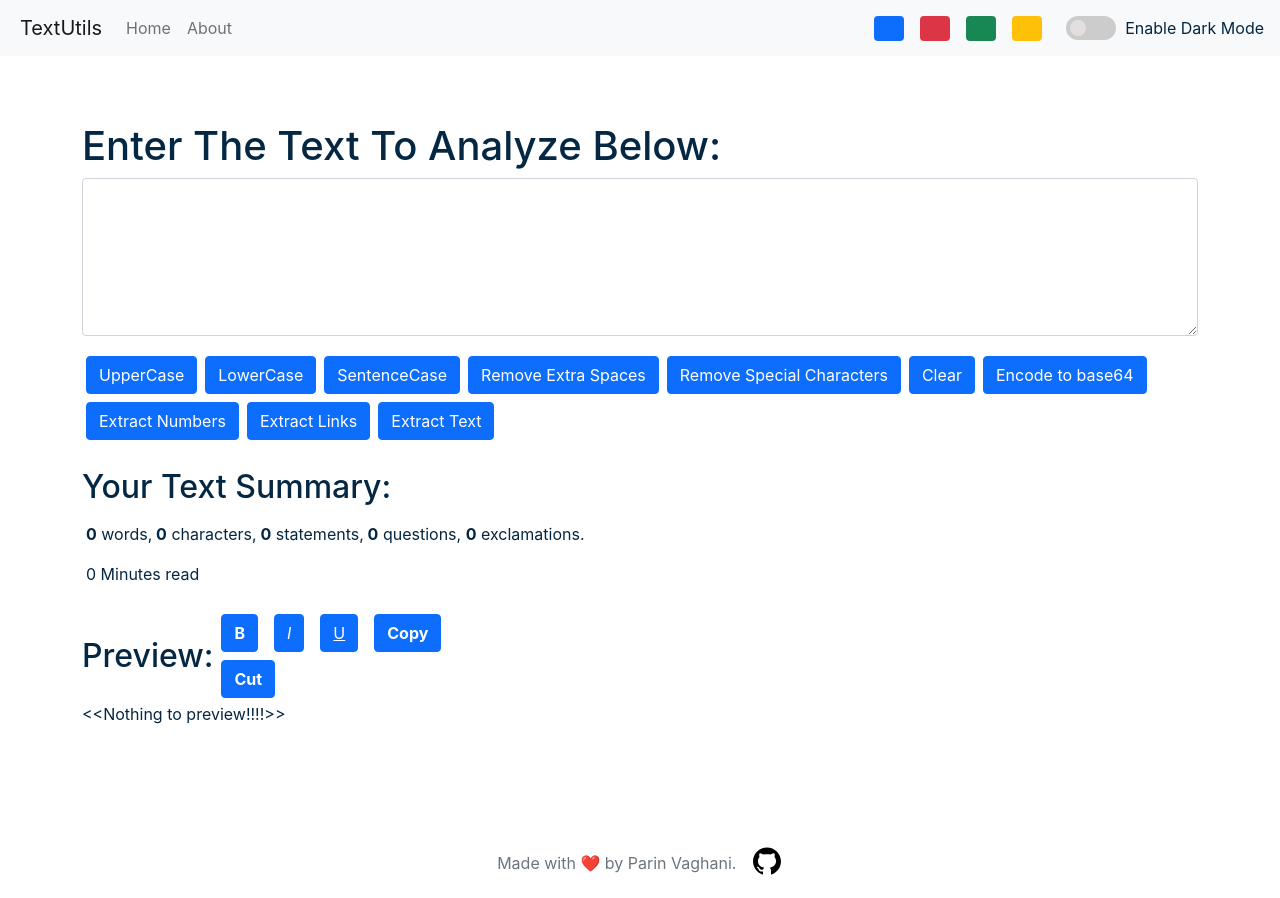
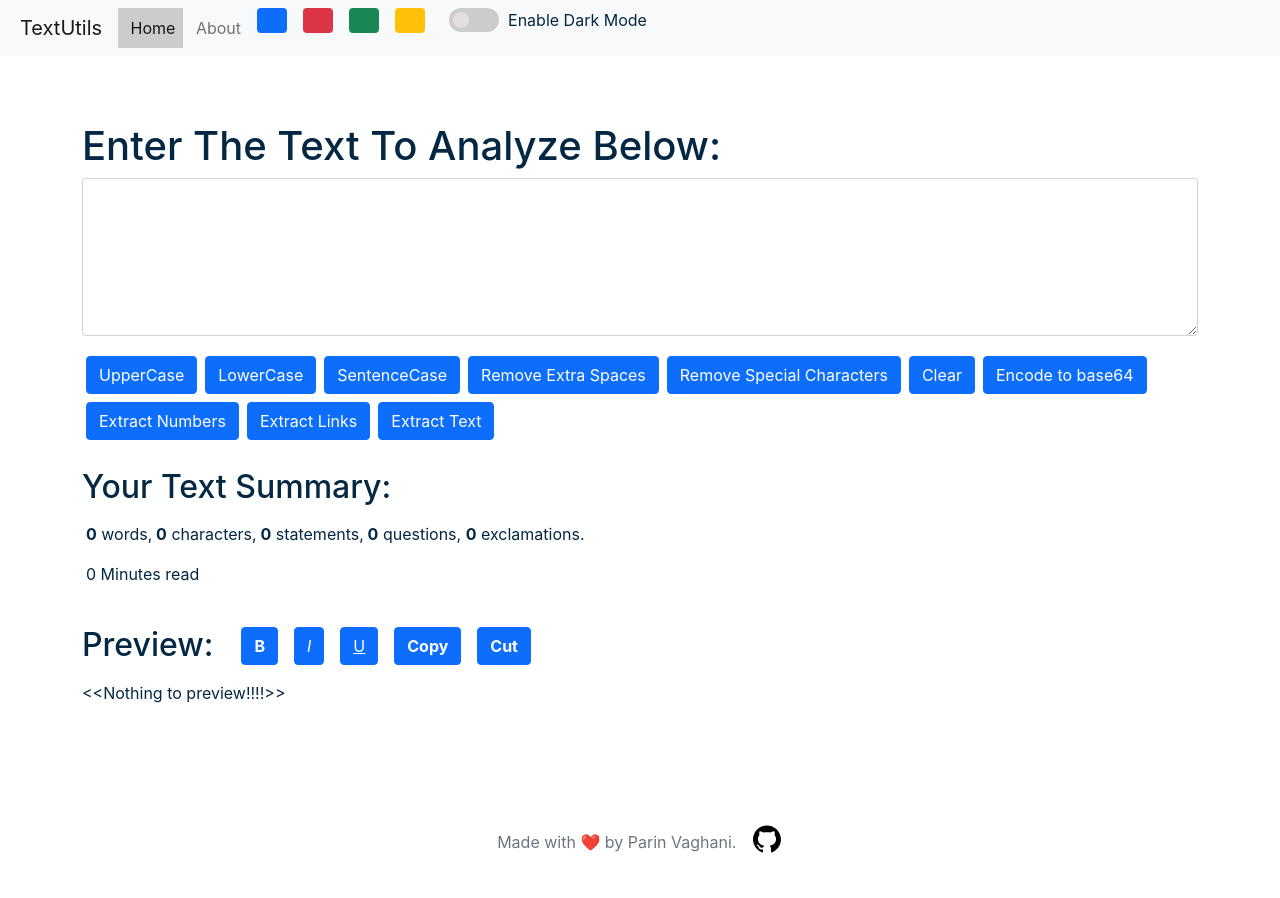
Before and after one commit to parin-prog/TextUtils, a React (Create React App) app: page / in a window 1280 px wide. After the commit the page ends 877 px from the top, so only its background shows below. Built offline with nearby package versions, Linux system fonts and the light colour scheme.

Commit message:
Making Responsive UI

```diff
--- a/src/components/Navbar.js
+++ b/src/components/Navbar.js
@@ -8,37 +8,42 @@ export default function Navbar(props) {
   return (
     <nav className={`navbar navbar-expand-lg navbar-${props.darkmode} bg-${props.darkmode}`}>
       <Link className="navbar-brand" to="/">{props.title}</Link>
-        <button className="navbar-toggler" type="button" data-toggle="collapse" data-target="/navbarSupportedContent" aria-controls="navbarSupportedContent" aria-expanded="false" aria-label="Toggle navigation">
+      <button className="navbar-toggler" type="button" data-bs-toggle="collapse" data-bs-target="#navbarSupportedContent" aria-controls="navbarSupportedContent" aria-expanded="false" aria-label="Toggle navigation">
         <span className="navbar-toggler-icon"></span>
       </button>
-
       <div className="collapse navbar-collapse" id="navbarSupportedContent">
-          <ul className="navbar-nav mr-auto">
+        <ul className="navbar-nav me-auto mb-2 mb-lg-0 d-flex flex-wrap">
           <li className="nav-item">
-              <Link className="nav-link" to="/">Home</Link>
+            <Link className="nav-link active" aria-current="page" href="/">&nbsp;Home</Link>
           </li>
           <li className="nav-item">
-              <Link className="nav-link" to="/about">{props.about}</Link>
+            <Link className="nav-link" href="/about">&nbsp;{props.about}</Link>
           </li>
-          </ul>
+          <li className="nav-item">
+            <div className='theme-palletes d-flex align-items-center'>
+              <div className='bg-primary rounded mx-2' onClick={() => { props.setdarkmode('primary') }} style={{ height: '25px', width: '30px' }}></div>
+              <div className='bg-danger rounded mx-2' onClick={() => { props.setdarkmode('danger') }} style={{ height: '25px', width: '30px' }}></div>
+              <div className='bg-success rounded mx-2' onClick={() => { props.setdarkmode('success') }} style={{ height: '25px', width: '30px' }}></div>
+              <div className='bg-warning rounded mx-2' onClick={() => { props.setdarkmode('warning') }} style={{ height: '25px', width: '30px' }}></div>
             </div>
-
-        <div className='d-flex align-items-center'>
-          <div className='bg-primary rounded mx-2' onClick={()=>{props.setdarkmode('primary')}} style={{height:'25px', width:'30px'}}></div>
-          <div className='bg-danger rounded mx-2' onClick={()=>{props.setdarkmode('danger')}} style={{height:'25px', width:'30px'}}></div>
-          <div className='bg-success rounded mx-2' onClick={()=>{props.setdarkmode('success')}} style={{height:'25px', width:'30px'}}></div>
-          <div className='bg-warning rounded mx-2' onClick={()=>{props.setdarkmode('warning')}} style={{height:'25px', width:'30px'}}></div>
-        </div>
-
-        <div className='mode mx-3'>
+          </li>
+          <li className="nav-item">
+            <div className='dmode mx-3'>
               <label htmlFor='dmode'>
                 <div className='switch'>
-            <input type='checkbox' id='dmode' checked={props.swtch} onClick={()=>{props.setdarkmode(props.darkmode==='light' ? 'dark' : 'light')}} onChange={(e)=>{console.log(e.target.value)}} />
+                  <input type='checkbox' id='dmode' checked={props.swtch} onClick={() => { props.setdarkmode(props.darkmode === 'light' ? 'dark' : 'light') }} onChange={(e) => { console.log(e.target.value) }} />
                   <span className='slider round'></span>
                 </div>&nbsp;
                 Enable {props.mode.charAt(0).toUpperCase() + props.mode.slice(1)} Mode
               </label>
             </div>
+          </li>
+        </ul>
+      </div>
+
+
+
+
 
       <Outlet />
     </nav>
--- a/src/components/TextForm.css
+++ b/src/components/TextForm.css
@@ -6,11 +6,11 @@
     min-height: 100px;
 }
 .preview{
-    width: 30vw;
+    width: 40%;
     display: flex;
     align-items: center;
     justify-content: space-between;
 }
 .format-buttons{
-
+    margin-left: 20px;
 }
--- a/src/components/TextForm.js
+++ b/src/components/TextForm.js
@@ -158,7 +158,7 @@ export default function TextForm(props) {
 
             <div className='preview'>
                 <h2 className='my-3'>Preview: </h2>
-                <div className='format-buttons'>
+                <div className='format-buttons d-flex flex-nowrap'>
                     <button className='btn btn-primary my-1 mx-2' onClick={boldText}><strong>B</strong></button>
                     <button className='btn btn-primary my-1 mx-2' onClick={italicText}><i>I</i></button>
                     <button className='btn btn-primary my-1 mx-2' onClick={underlineText}><u>U</u></button>
--- a/src/components/navbar.css
+++ b/src/components/navbar.css
@@ -1,8 +1,5 @@
 .navbar-brand{
   margin-left: 20px;
-}
-.mode{
-    float: right;
 }
 .switch{
     position: relative;
@@ -55,3 +52,16 @@ input:checked + .slider {
   .slider.round:before {
     border-radius: 50%;
   }
+
+
+@media only screen and (max-width: 700px) {
+  .theme-palletes{
+    padding: 10px;
+  }
+  .dmode{
+    padding: 10px 0;
+  }
+   .dmode-label{
+    display: none;
+  }
+}
```
Lines whose indentation alone changed are shown as unchanged.
